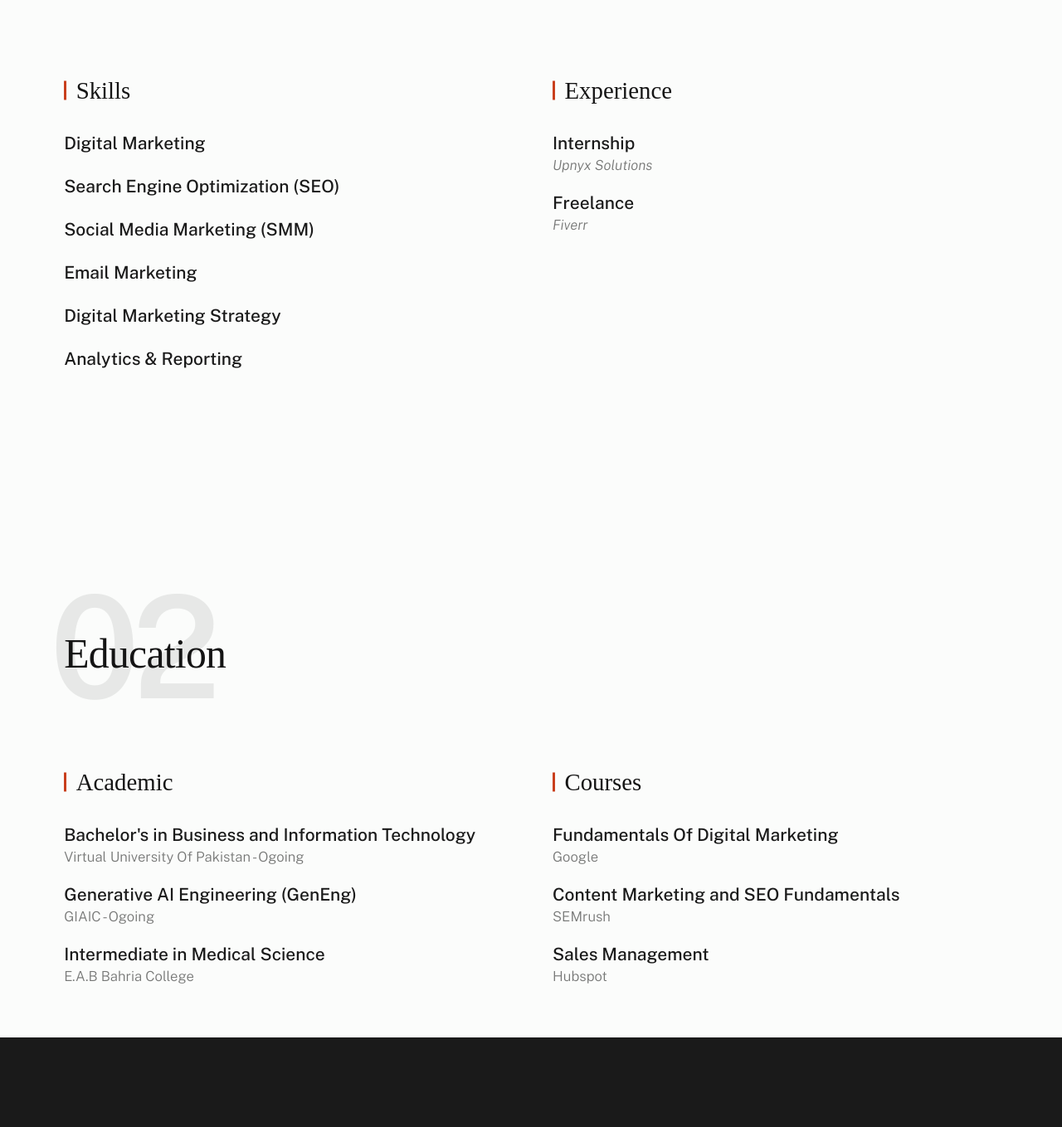
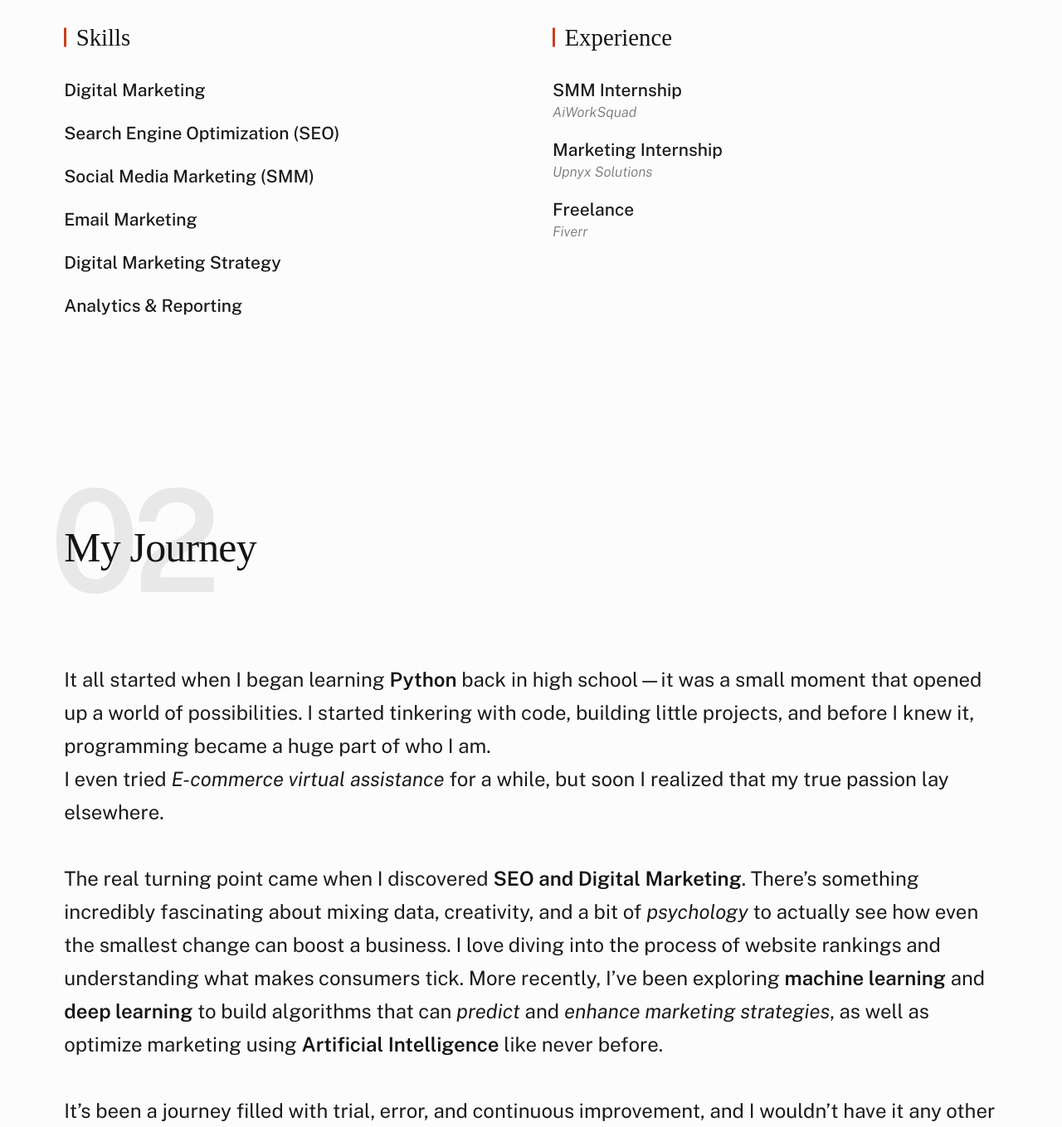
Before and after one commit to IamNoorulain/My-Marketing-Portfolio, a plain HTML site: page index.html in a window 1280 px wide. Shown: the part 1441-2800 px from the top of the page at 83% size. Drawn offline with nearby package versions, Linux system fonts and the light colour scheme; a web font is replaced by a local one.

Commit message:
Second Commit

```diff
--- a/css/styles.css
+++ b/css/styles.css
@@ -3864,7 +3864,7 @@ td:last-child {
  *
  * ------------------------------------------------------------------- */
 .s-about {
-    padding-top: var(--vspace-7);
+    padding-top: var(--vspace-5);
     color      : var(--color-3);
 }
 
--- a/index.html
+++ b/index.html
@@ -170,7 +170,11 @@
                             <h4 class="s-about__block-title">Experience</h4>
                             <ul class="s-about__list">
                                 <li>
-                                    Internship
+                                    SMM Internship
+                                    <span><em>AiWorkSquad</em></span>
+                                </li>
+                                <li>
+                                    Marketing Internship
                                     <span><em>Upnyx Solutions</em></span>
                                 </li>
                                 <li>
@@ -188,13 +192,38 @@
         </section> <!-- end s-about -->
 
 
+        <section id="about" class="s-about target-section">
+
+            <div class="row s-about__content">
+                <div class="column xl-12">
+
+                    <div class="section-header" data-num="02">
+                        <h2 class="text-display-title">My Journey</h2>
+                    </div> <!-- end section-header -->
+
+                    <p class="attention-getter">
+                        It all started when I began learning <b>Python</b> back in high school—it was a small moment</em> that opened up a world of possibilities. I started tinkering with code, building little projects, and before I knew it, programming became a huge part of who I am. <br>
+                        I even tried <i>E-commerce virtual assistance</i> for a while, but soon I realized that my true passion lay elsewhere. <br><br>
+                        The real turning point came when I discovered <b>SEO and Digital Marketing</b>. There’s something incredibly fascinating about mixing data, creativity, and a bit of <i> psychology</i> to actually see how even the smallest change can boost a business. I love diving into the process of website rankings and understanding what makes consumers tick. More recently, I’ve been exploring <b>machine learning</b> and <b>deep learning</b> to build algorithms that can <em>predict</em> and <em>enhance marketing strategies</em>, as well as optimize marketing using <b>Artificial Intelligence</b> like never before. <br><br>
+                        It’s been a journey filled with trial, error, and continuous improvement, and I wouldn’t have it any other way. Now, my mission is transforming <i>simple and small businesses</i> into <b>BIG</b> and <b>ICONIC Brands</b>.
+                    </p>
+
+
+                     <!-- grid-list-items -->
+
+                </div> <!--end column -->
+            </div> <!--end s-about__content -->
+
+        </section>
+
+
 
         <section id="about" class="s-about target-section">
 
             <div class="row s-about__content">
                 <div class="column xl-12">
 
-                    <div class="section-header" data-num="02">
+                    <div class="section-header" data-num="03">
                         <h2 class="text-display-title">Education</h2>
                     </div> <!-- end section-header -->
 
@@ -256,7 +285,7 @@
 
     <div class="row">
         <div class="column lg-12">
-            <div class="section-header light-on-dark" data-num="03">
+            <div class="section-header light-on-dark" data-num="04">
                 <h2 class="text-display-title">Let's Connect & Grow.</h2>
             </div> <!-- end section-header -->
         </div>
@@ -276,8 +305,9 @@
                     <h5>Contact Me</h5>
                     <ul class="link-list">
                         <li><a href="mailto:0noorulain@gmail.com">Email</a></li>
+                        <li><a href="tel:+923708677626">+923708677626</a></li>
                         <li><a href="https://www.linkedin.com/in/noorulain-ahmed-seo-expert-and-digital-marketing-specialist/">LinkedIn</a></li>
-                        <li><a href="https://wa.me/+923116550134">WhatsApp</a></li>
+                        <li><a href="https://wa.me/+923708677626">WhatsApp</a></li>
                     </ul>
                 </div>
             </div>
```
Also changed, not shown: 1 other file.
